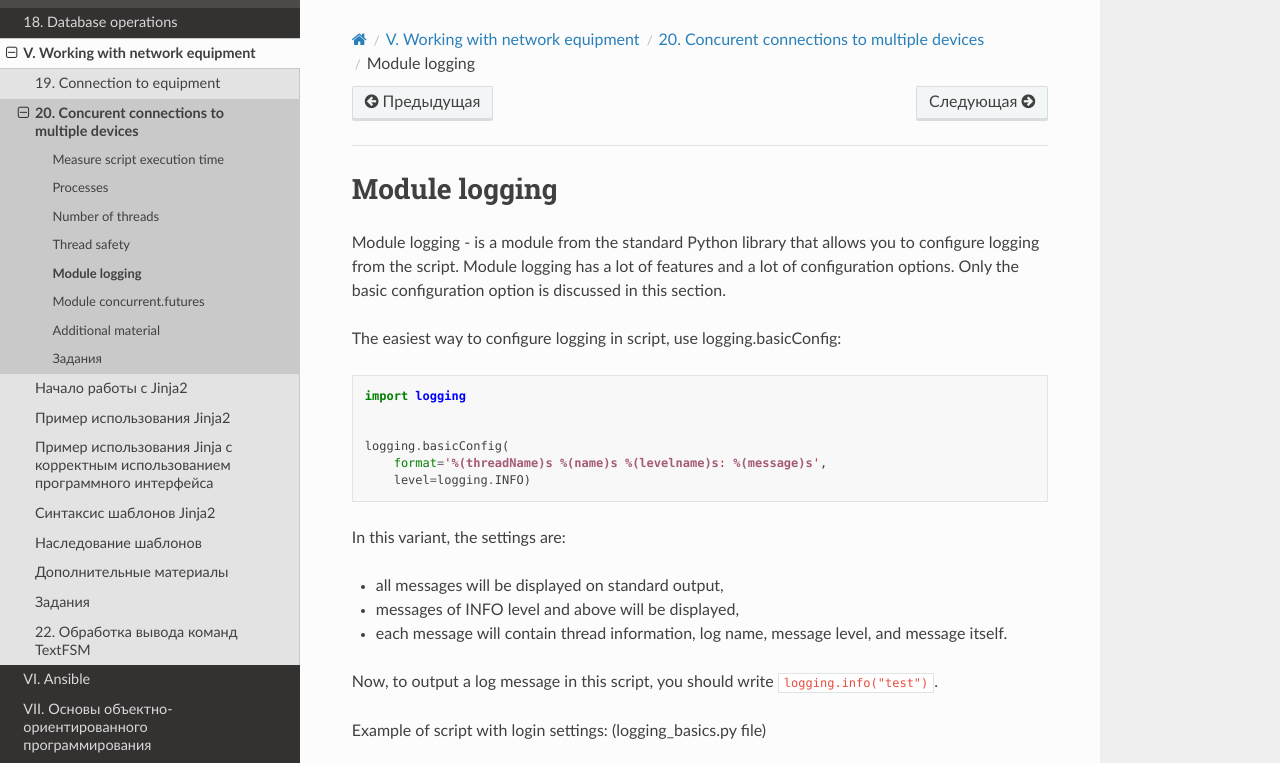
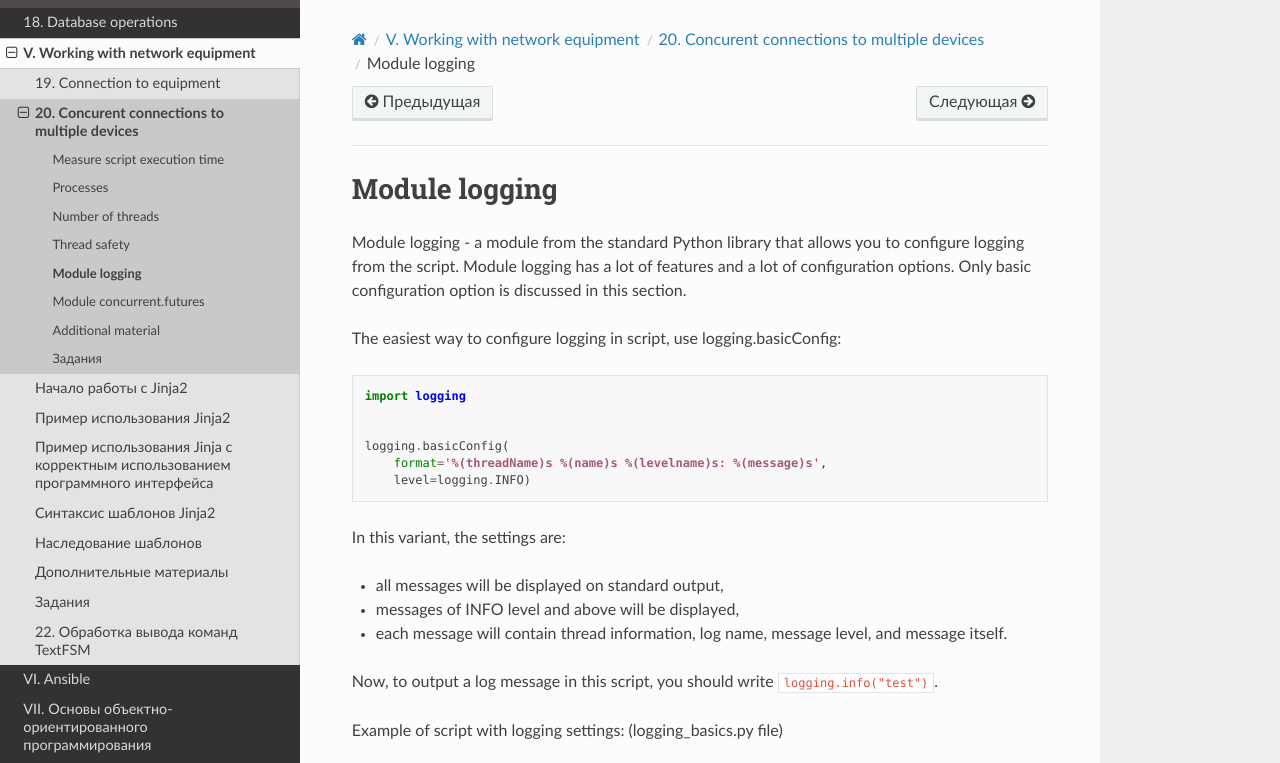
Before and after one commit to Aidar5/nattoeng, a Sphinx documentation site: the page built from docs/source/book/20_concurrent_connections/logging.rst, in a window 1280 px wide and 900 px high, cut to the strip 0-763 px from the top of the window. Built offline with Sphinx 7.4.7 and the Read the Docs theme 2.0.0, drawn with Linux system fonts in a browser that asks for light colours; pages that are not in the unit, such as notebooks, are missing from menus.

Commit message:
Update logging.rst

```diff
--- a/docs/source/book/20_concurrent_connections/logging.rst
+++ b/docs/source/book/20_concurrent_connections/logging.rst
@@ -1,7 +1,7 @@
 Module logging
 --------------
 
-Module logging - is a module from the standard Python library that allows you to configure logging from the script. Module logging has a lot of features and a lot of configuration options. Only the basic configuration option is discussed in this section.
+Module logging - a module from the standard Python library that allows you to configure logging from the script. Module logging has a lot of features and a lot of configuration options. Only basic configuration option is discussed in this section.
 
 The easiest way to configure logging in script, use logging.basicConfig:
 
@@ -22,7 +22,7 @@ In this variant, the settings are:
 
 Now, to output a log message in this script, you should write  ``logging.info("test")``.
 
-Example of script with login settings: (logging_basics.py file)
+Example of script with logging settings: (logging_basics.py file)
 
 .. literalinclude:: /pyneng-examples-exercises/examples/20_concurrent_connections/logging_basics.py
   :language: python
```
